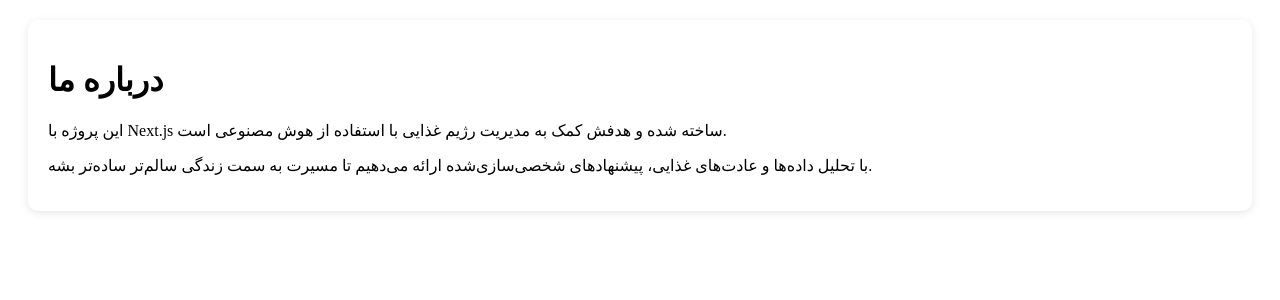
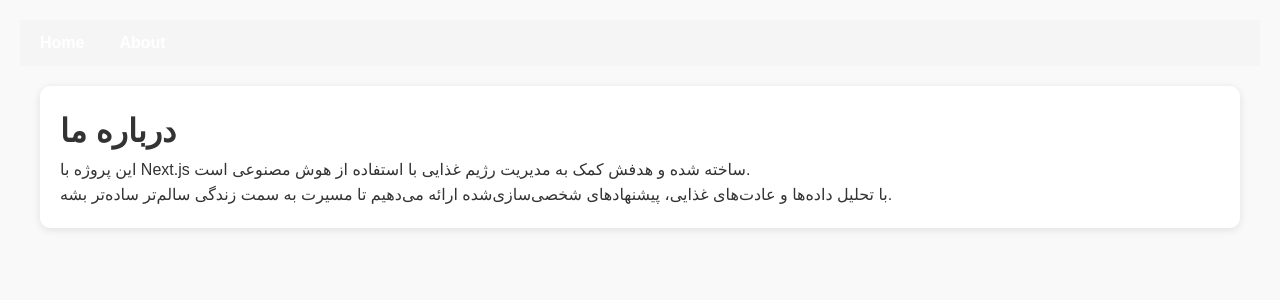
Before and after one commit to marmar-biz/nutrition-ai-coach, a Next.js app: page /about in a window 1280 px wide. Shown: the top 300 px of the page. Built offline with nearby package versions, Linux system fonts and the light colour scheme.

Commit message:
Create _app.js

```diff
--- /dev/null
+++ b/pages/_app.js
@@ -0,0 +1,15 @@
+import "../styles/globals.css";
+import Nav from "../components/Nav";
+
+export default function MyApp({ Component, pageProps }) {
+  // پشتیبانی از SEO سفارشی در هر صفحه
+  const Page = Component;
+  return (
+    <>
+      <Nav />
+      <div className="container">
+        <Page {...pageProps} />
+      </div>
+    </>
+  );
+}
```
